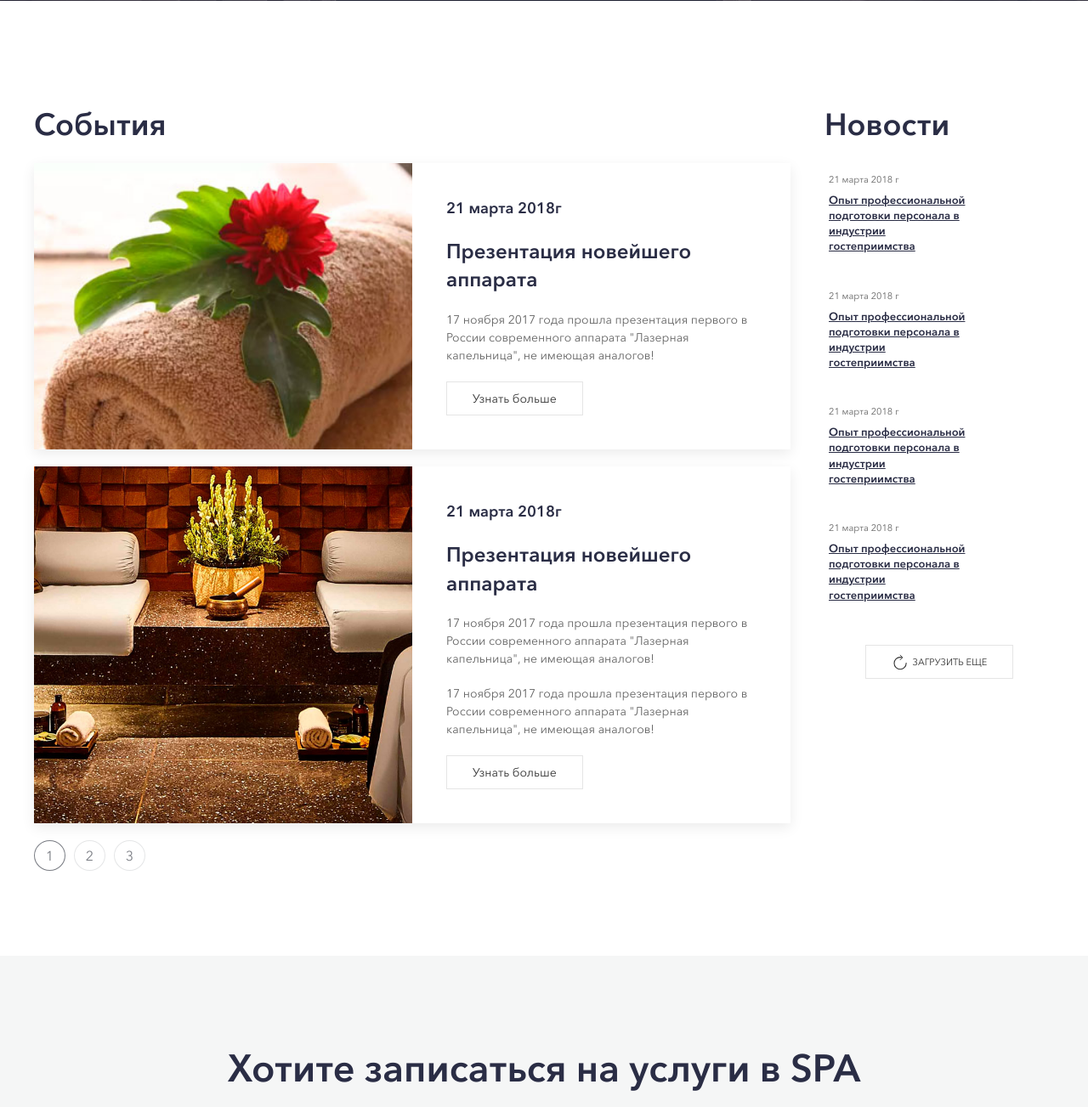
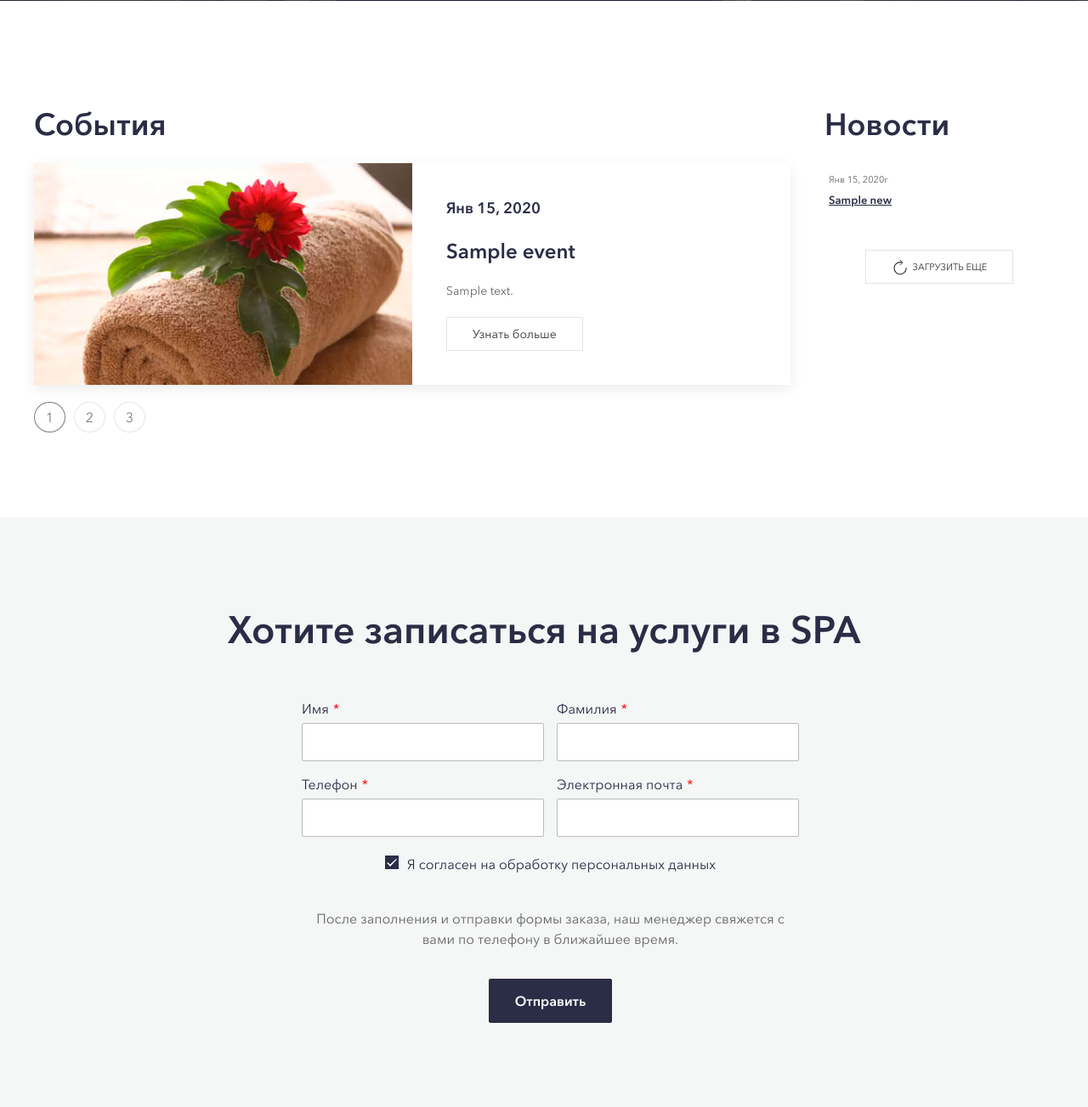
Before and after one commit to katalyzator/beauty_spa, a Django app: page /events/ in a window 1280 px wide. Shown: the part 379-1682 px from the top of the page at 85% size. Run offline with Django 3.2, Linux system fonts and the light colour scheme; tables that the repository leaves empty hold one stand-in row (values such as "Sample post"); parts of the project's set-up code (start-up, migrations or seed data) failed here and were passed over; some libraries are stand-ins or nearby versions.

Commit message:
event template modified

```diff
--- a/main/views.py
+++ b/main/views.py
@@ -92,7 +92,9 @@ def information_view(request):
 
 
 def public_view(request):
-    context = {}
+    publics = Publication.objects.all()
+    presses = Press.objects.all()
+    context = {"publics": publics, "presses": presses}
     template = 'publick.html'
 
     return render(request, template, context)
@@ -142,7 +144,9 @@ def eticket_view(request):
 
 
 def event_view(request):
-    context = {}
+    events = Event.objects.all()
+    news = News.objects.all()
+    context = {"events": events, "news": news}
     template = 'event.html'
 
     return render(request, template, context)
--- a/templates/event.html
+++ b/templates/event.html
@@ -21,72 +21,38 @@
                 <div class="uk-width-expand@m left-side">
                     <div>
                         <h3 class="title">События</h3>
-                        <div class="uk-card uk-card-default uk-grid-collapse uk-margin uk-child-width-1-2@s" uk-grid="">
+                        {% for item in events %}
+                            <div class="uk-card uk-card-default uk-grid-collapse uk-margin uk-child-width-1-2@s"
+                                 uk-grid="">
                                 <div class="uk-card-media-left uk-cover-container"><img
                                         src="{% static 'img/jpg/pre1.jpg' %}" alt=""
                                         uk-cover="">
                                     <canvas width="" height=""></canvas>
                                 </div>
                                 <div>
-                                <div class="uk-card-body"><span>21 марта 2018г</span>
-                                    <h3 class="uk-card-title">Презентация новейшего аппарата</h3>
-                                    <p>17 ноября 2017 года прошла презентация первого в России современного аппарата
-                                        "Лазерная капельница", не имеющая аналогов!</p><a
+                                    <div class="uk-card-body"><span>{{ item.start_date|date:"M d, Y" }}</span>
+                                        <h3 class="uk-card-title">{{ item.title }}</h3>
+                                        <p>{{ item.description }}</p><a
                                                 class="uk-button uk-button-default" href="">Узнать больше</a>
                                     </div>
                                 </div>
                             </div>
-                        <div class="uk-card uk-card-default uk-grid-collapse uk-margin uk-child-width-1-2@s" uk-grid="">
-                            <div class="uk-card-media-left uk-cover-container"><img src="{% static 'img/jpg/gal.jpg' %}"
-                                                                                    alt=""
-                                                                                    uk-cover="">
-                                <canvas width="" height=""></canvas>
-                            </div>
-                            <div>
-                                <div class="uk-card-body"><span>21 марта 2018г</span>
-                                    <h3 class="uk-card-title">Презентация новейшего аппарата</h3>
-                                    <p>17 ноября 2017 года прошла презентация первого в России современного аппарата
-                                        "Лазерная капельница", не имеющая аналогов!</p>
-                                    <p>17 ноября 2017 года прошла презентация первого в России современного аппарата
-                                        "Лазерная капельница", не имеющая аналогов!</p><a
-                                            class="uk-button uk-button-default" href="">Узнать больше</a>
-                                </div>
-                            </div>
-                        </div>
+                        {% endfor %}
                         <div class="pagination"><a class="active" href="">1</a><a href="">2</a><a href="">3</a></div>
                     </div>
                 </div>
                 <div class="uk-width-1-4@m right-side">
                     <div>
                         <h3 class="title">Новости</h3>
+                        {% for item in news %}
                             <div class="item uk-position-relative uk-margin"><a class="uk-position-cover" href=""></a>
                                 <div class="uk-flex-top uk-grid-small" uk-grid="">
-                                <div class="uk-width-2-3"><span>21 марта 2018 г</span>
-                                    <h5>Опыт профессиональной подготовки персонала в индустрии гостеприимства</h5>
+                                    <div class="uk-width-2-3"><span>{{ item.timestamp|date:"M d, Y" }}г</span>
+                                        <h5>{{ item.title }}</h5>
                                     </div>
                                 </div>
                             </div>
-                        <div class="item uk-position-relative uk-margin"><a class="uk-position-cover" href=""></a>
-                            <div class="uk-flex-top uk-grid-small" uk-grid="">
-                                <div class="uk-width-2-3"><span>21 марта 2018 г</span>
-                                    <h5>Опыт профессиональной подготовки персонала в индустрии гостеприимства</h5>
-                                </div>
-                            </div>
-                        </div>
-                        <div class="item uk-position-relative uk-margin"><a class="uk-position-cover" href=""></a>
-                            <div class="uk-flex-top uk-grid-small" uk-grid="">
-                                <div class="uk-width-2-3"><span>21 марта 2018 г</span>
-                                    <h5>Опыт профессиональной подготовки персонала в индустрии гостеприимства</h5>
-                                </div>
-                            </div>
-                        </div>
-                        <div class="item uk-position-relative uk-margin"><a class="uk-position-cover" href=""></a>
-                            <div class="uk-flex-top uk-grid-small" uk-grid="">
-                                <div class="uk-width-2-3"><span>21 марта 2018 г</span>
-                                    <h5>Опыт профессиональной подготовки персонала в индустрии гостеприимства</h5>
-                                </div>
-                            </div>
-                        </div>
+                        {% endfor %}
                         <div class="uk-margin-medium uk-text-center see-more"><a class="uk-button uk-button-default"
                                                                                  href=""><span class="icon"
                                                                                                uk-icon="icon: refresh"></span><span>Загрузить еще</span></a>
```
Lines whose indentation alone changed are shown as unchanged.
